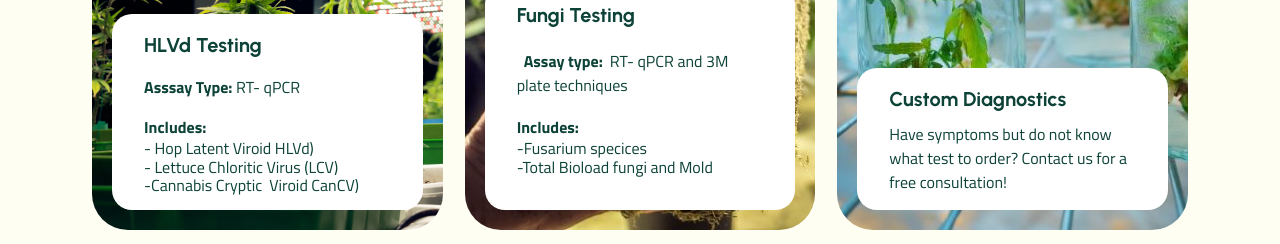
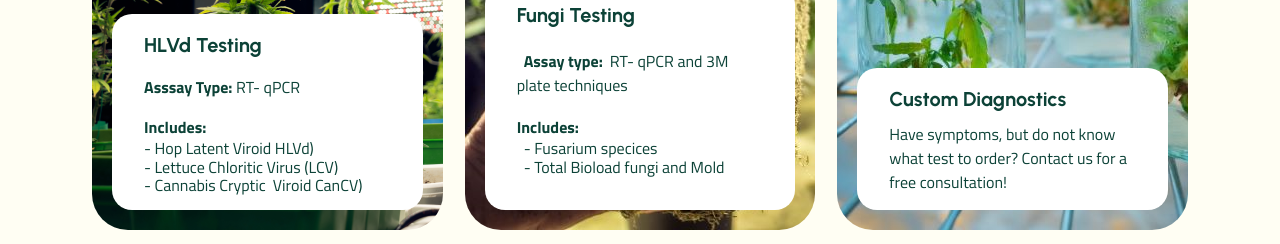
Before and after one commit to Greenaglabs/greenaglabs.github.io, a website built with Parcel: page index.html in a window 1280 px wide. Shown: the part 4800-5044 px from the top of the page. Built offline with nearby package versions, Linux system fonts and the light colour scheme.

Commit message:
Update index.html

```diff
--- a/index.html
+++ b/index.html
@@ -223,7 +223,7 @@ This gives you consistent stock that is healthy and vigorous!
 <p><span class="card-text1"><span><strong>Includes: </strong></span></span></p>
                   <p>- Hop Latent Viroid  HLVd)&nbsp; &nbsp; &nbsp;&nbsp;</p>
                   <p>- Lettuce Chloritic Virus (LCV)&nbsp;&nbsp;</p>
-<p>-Cannabis Cryptic&nbsp; Viroid  CanCV)</p>
+<p>- Cannabis Cryptic&nbsp; Viroid  CanCV)</p>
                 </div>
               </div>
               <div class="card-card card-root-class-name2">
@@ -233,8 +233,8 @@ This gives you consistent stock that is healthy and vigorous!
 <p>&nbsp; <span class="card-text1"><span><strong>Assay type:</strong>&nbsp; RT- qPCR and 3M plate techniques&nbsp;</span></span></p>
                   <p>&nbsp;</p>
                   <p><span class="card-text1"><span><strong>Includes:</strong></span></span></p>
-                  <p>-Fusarium specices</p>
-                  <p>-Total Bioload fungi and Mold&nbsp;</p>
+                  <p>&nbsp; - Fusarium specices</p>
+                  <p>&nbsp; - Total Bioload fungi and Mold&nbsp;</p>
 <p>&nbsp;</p>
                 </div>
               </div>
@@ -243,7 +243,7 @@ This gives you consistent stock that is healthy and vigorous!
                   <span class="card-text"><span>Custom Diagnostics</span></span>
                   <span class="card-text1">
                     <span>
-                    Have symptoms but do not know what test to order? Contact us for a free consultation!&nbsp; &nbsp; &nbsp; &nbsp; &nbsp; &nbsp; &nbsp; &nbsp; &nbsp; &nbsp; &nbsp; &nbsp; &nbsp; </span>
+                    Have symptoms, but do not know what test to order? Contact us for a free consultation!&nbsp; &nbsp; &nbsp; &nbsp; &nbsp; &nbsp; &nbsp; &nbsp; &nbsp; &nbsp; &nbsp; &nbsp; &nbsp; </span>
                   </span>
                 </div>
               </div>
```
